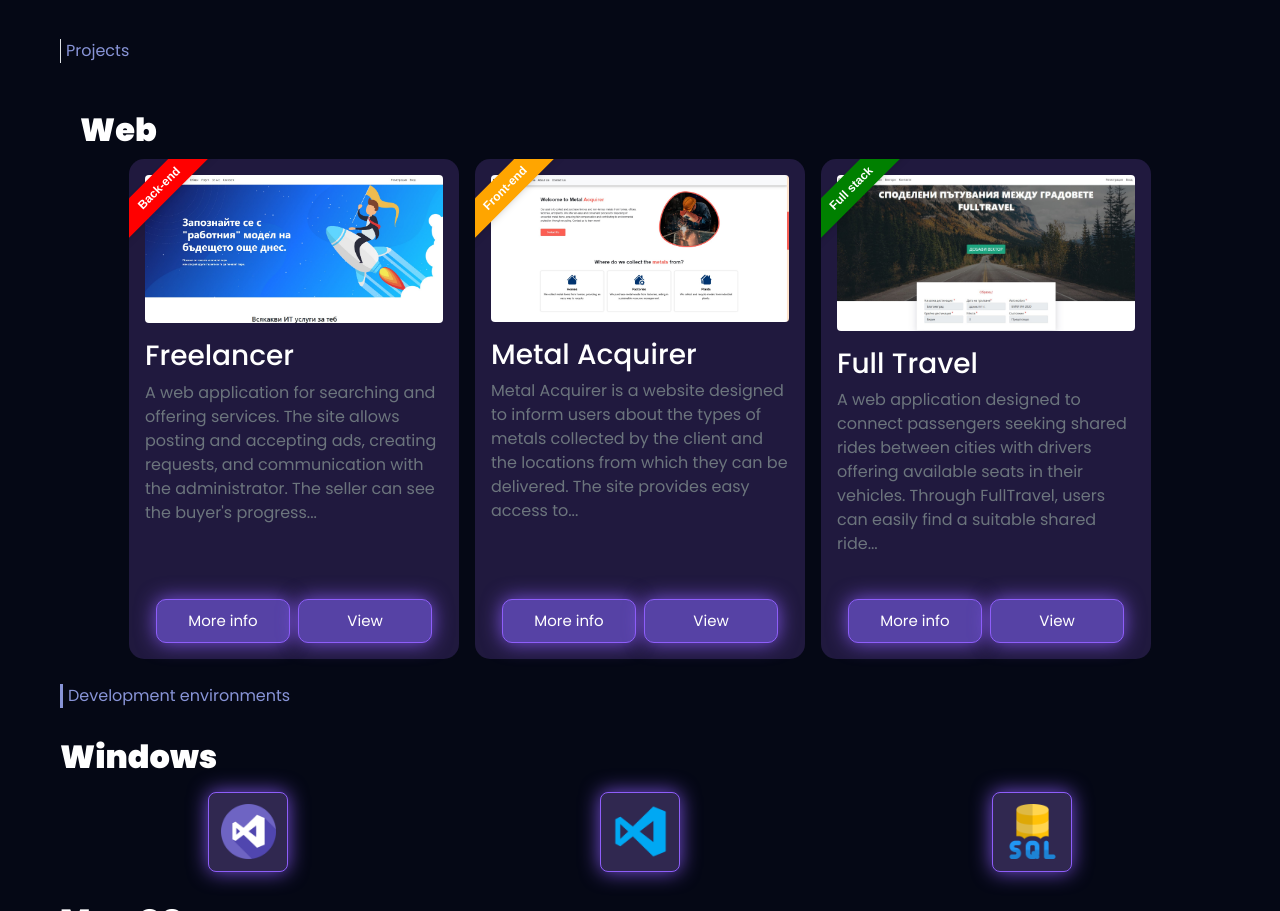
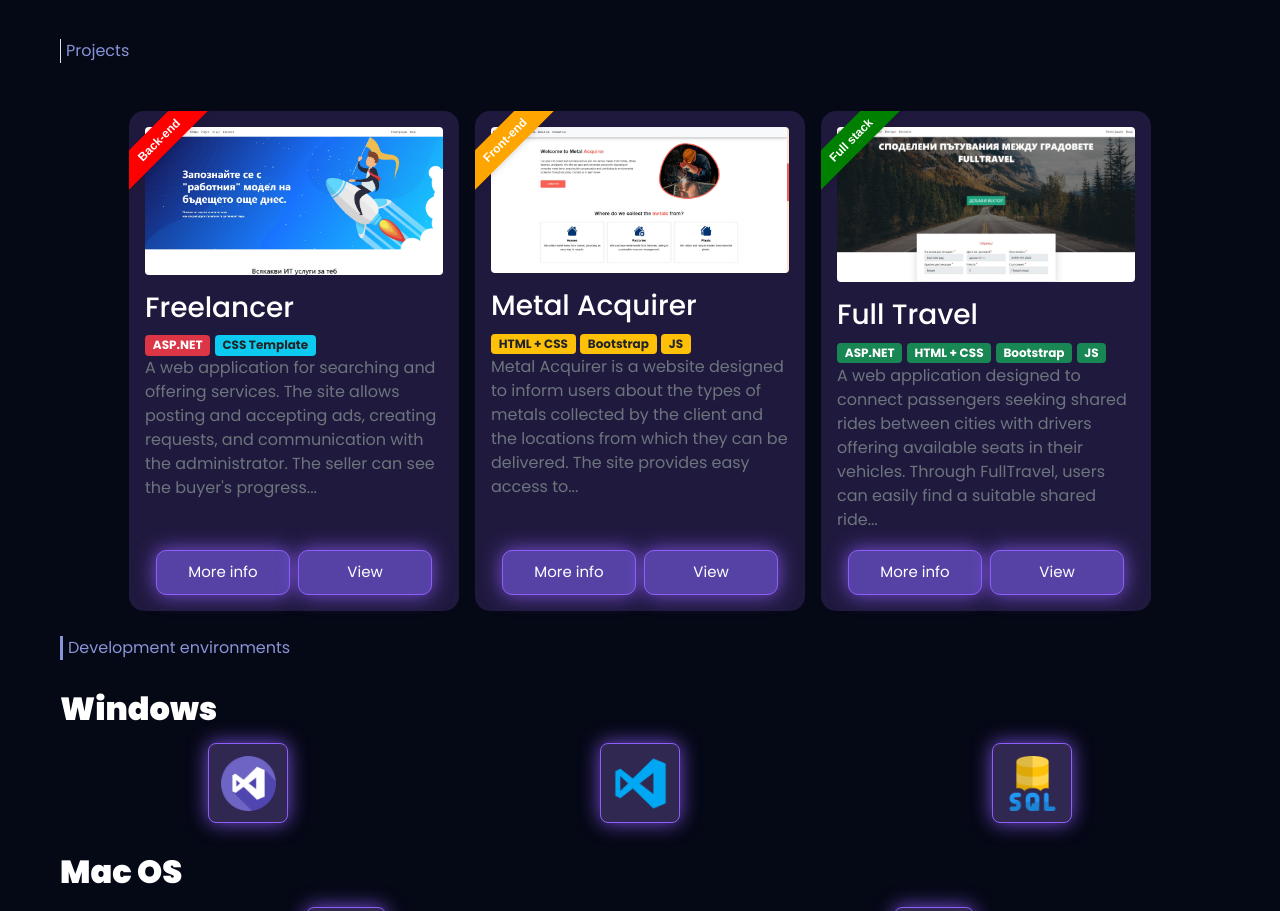
Before and after one commit to s3chkin/Portfolio, a plain HTML site: page docs/index.html in a window 1280 px wide. Shown: the part 2215-3126 px from the top of the page. Drawn offline with nearby package versions, Linux system fonts and the light colour scheme.

Commit message:
Add bootstrap badges for tech stack

```diff
--- a/docs/index.html
+++ b/docs/index.html
@@ -287,7 +287,7 @@
         <div class="container mt-5">
             <!-- Back-end Projects -->
             <div class="row mb-4">
-                <h2 class="fw-bold text-white" style="margin-bottom: 10px;"><b>Web</b></h2>
+                <!-- <h2 class="fw-bold text-white" style="margin-bottom: 10px;"><b>Web</b></h2> -->
 
                 <div class="d-flex flex-wrap gap-3 justify-content-center" >
                     <!-- Project 1 -->
@@ -301,7 +301,12 @@
                                 class="img-fluid rounded" style="width: 100%; max-width: 300px;">
                         </div>
                         <h3 class="mt-3">Freelancer</h3>
-                        <p class="text-secondary flex-grow-1">A web application for searching and offering services.
+
+                        <p class="text-secondary flex-grow-1">
+                        <span class="badge bg-danger">ASP.NET</span>
+                        <span class="badge bg-info text-dark">CSS Template</span>
+                            <br>
+                            A web application for searching and offering services.
                             The
                             site allows posting and accepting ads, creating requests, and communication with the
                             administrator. The seller can see the buyer's progress...</p>
@@ -359,7 +364,12 @@
                             class="img-fluid rounded" style="width: 100%; max-width: 300px;">
                     </div>
                     <h3 class="mt-3">Metal Acquirer</h3>
-                    <p class="text-secondary flex-grow-1">Metal Acquirer is a website designed to inform users
+                    <p class="text-secondary flex-grow-1">
+                        <span class="badge bg-warning text-dark">HTML + CSS</span>
+                        <span class="badge bg-warning text-dark">Bootstrap</span>
+                        <span class="badge bg-warning text-dark">JS</span>
+                            <br>
+                        Metal Acquirer is a website designed to inform users
                         about
                         the types of metals collected by the client and the locations from which they can be
                         delivered. The site provides easy access to...
@@ -386,7 +396,13 @@
                               class="img-fluid rounded" style="width: 100%; max-width: 300px;">
                       </div>
                       <h3 class="mt-3">Full Travel</h3>
-                      <p class="text-secondary flex-grow-1">A web application designed to connect passengers
+                      <p class="text-secondary flex-grow-1">
+                          <span class="badge bg-success ">ASP.NET</span>
+                        <span class="badge bg-success ">HTML + CSS</span>
+                        <span class="badge bg-success ">Bootstrap</span>
+                        <span class="badge bg-success ">JS</span>
+                            <br>
+                        A web application designed to connect passengers
                           seeking
                           shared rides between cities with drivers offering available seats in their vehicles.
                           Through
```
